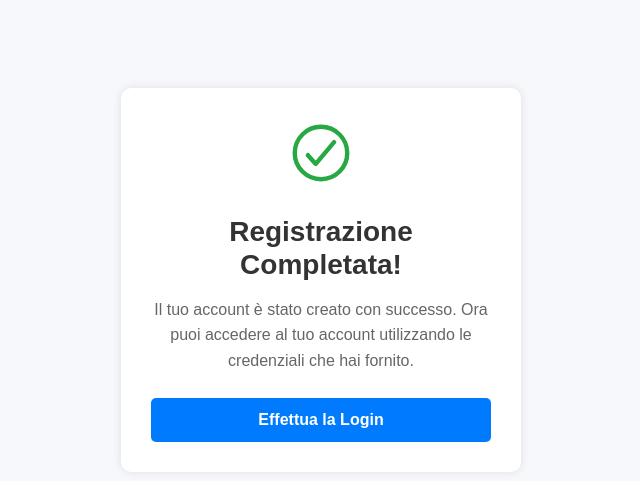
After one commit to domdin89/tracker, a Django app: template templates/auth/register_success.html in a window 1280 px wide. The commit adds this page. Shown: the top 481 px of the page, without its empty margins (319-959 px from the left). Run offline with Django 4.2, Linux system fonts and the light colour scheme; the template is opened without the code that fills it, so the values that code supplies are empty; some libraries are stand-ins or nearby versions.

Commit message:
initial fix

```diff
--- a/templates/auth/login.html
+++ b/templates/auth/login.html
@@ -89,9 +89,10 @@
                 </div>
 
                 <!-- Forgot Password Link -->
-                <div class="forgot-password-link" style="text-align: right;">
-                    <a href="/reset-password">Password dimenticata?</a>
+                <div style="text-align: right;">
+                    <a href="{% url 'accounts:register_page' %}">Non sei registrato?</a>
                 </div>
+
 
                 <div class="form-group mt-3">
                     <div class="custom-control custom-checkbox">
--- /dev/null
+++ b/templates/auth/register_success.html
@@ -0,0 +1,76 @@
+<!DOCTYPE html>
+<html lang="it">
+<head>
+    <meta charset="UTF-8">
+    <meta name="viewport" content="width=device-width, initial-scale=1.0">
+    <title>Registrazione Completata</title>
+    <link href="https://stackpath.bootstrapcdn.com/bootstrap/4.3.1/css/bootstrap.min.css" rel="stylesheet">
+    <script type="module" src="https://unpkg.com/ionicons@7.1.0/dist/ionicons/ionicons.esm.js"></script>
+    <script nomodule src="https://unpkg.com/ionicons@7.1.0/dist/ionicons/ionicons.js"></script>
+    <style>
+        body {
+            background-color: #f7f8fc;
+            font-family: 'Poppins', sans-serif;
+        }
+
+        .success-container {
+            max-width: 400px;
+            margin: 7% auto;
+            background-color: #fff;
+            padding: 30px;
+            border-radius: 10px;
+            box-shadow: 0px 0px 10px rgba(0, 0, 0, 0.1);
+            text-align: center;
+        }
+
+        .success-icon {
+            font-size: 70px;
+            color: #28a745;
+            margin-bottom: 20px;
+        }
+
+        h3 {
+            color: #333;
+            font-weight: 600;
+            margin-bottom: 15px;
+        }
+
+        p {
+            color: #666;
+            margin-bottom: 25px;
+            line-height: 1.6;
+        }
+
+        .login-button {
+            background-color: #007bff;
+            border-color: #007bff;
+            color: #fff;
+            padding: 10px 20px;
+            border-radius: 5px;
+            width: 100%;
+            font-weight: 600;
+            text-decoration: none;
+            display: inline-block;
+        }
+
+        .login-button:hover {
+            background-color: #0056b3;
+            text-decoration: none;
+            color: #fff;
+        }
+    </style>
+</head>
+<body>
+
+<div class="container-fluid">
+    <div class="success-container">
+        <ion-icon name="checkmark-circle-outline" class="success-icon"></ion-icon>
+        <h3>Registrazione Completata!</h3>
+        <p>Il tuo account è stato creato con successo. Ora puoi accedere al tuo account utilizzando le credenziali che hai fornito.</p>
+        <a href="{% url 'accounts:login-page' %}" class="login-button">Effettua la Login</a>
+    </div>
+</div>
+
+<script src="https://stackpath.bootstrapcdn.com/bootstrap/4.3.1/js/bootstrap.min.js"></script>
+</body>
+</html>
```
Also changed, not shown: accounts/views.py (+53 -42 lines), templates/auth/register.html (+18 -3 lines).
